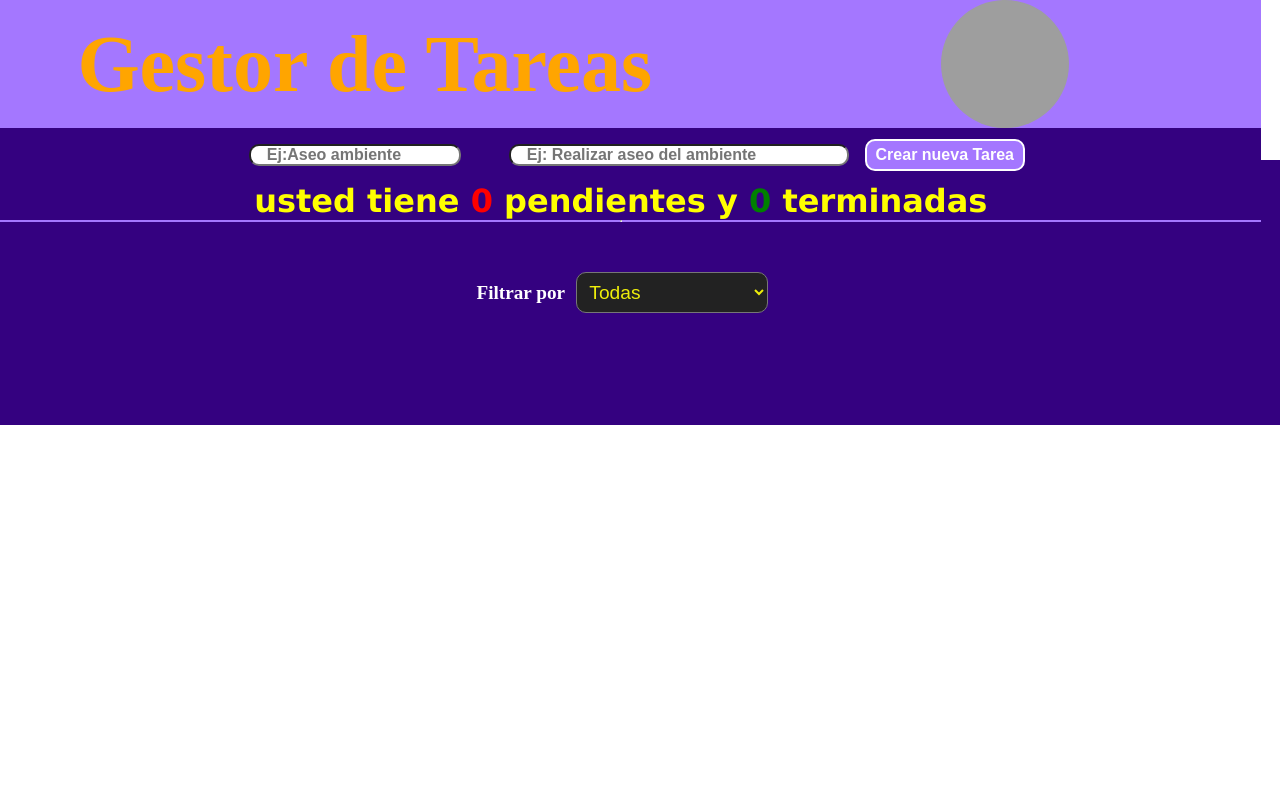
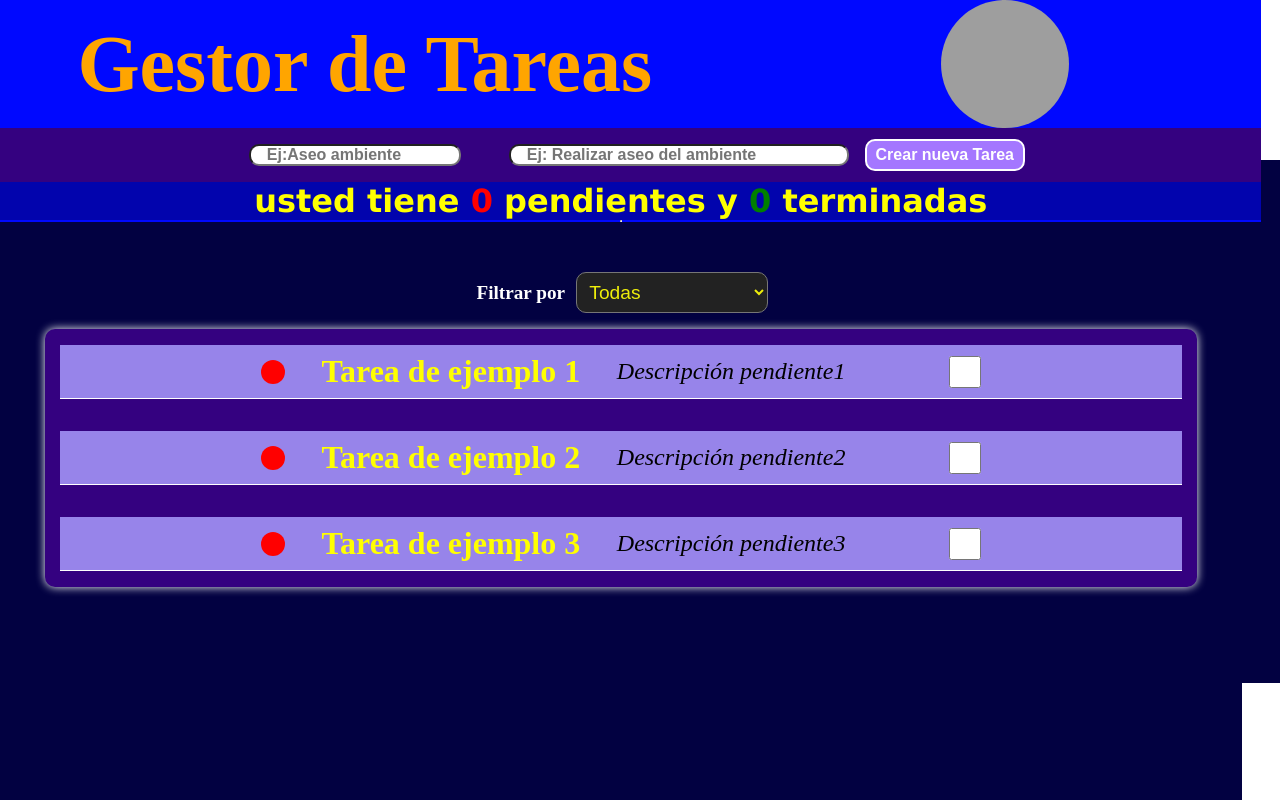
Before and after one commit to erozog125/todoList-React-2024, a React (Vite) app: page / in a window 1280 px wide. Shown: the top 800 px of the page. Built offline with nearby package versions, Linux system fonts and the light colour scheme; grey boxes are pictures that could not be loaded.

Commit message:
Organizando el checked

```diff
--- a/package.json
+++ b/package.json
@@ -11,7 +11,8 @@
   },
   "dependencies": {
     "react": "^18.2.0",
-    "react-dom": "^18.2.0"
+    "react-dom": "^18.2.0",
+    "uuid": "^9.0.1"
   },
   "devDependencies": {
     "@types/react": "^18.2.56",
--- a/src/App.css
+++ b/src/App.css
@@ -10,4 +10,5 @@
   flex-direction: column;
   align-items: center;
   text-align: center;
+  background-color: #020141;
 }
--- a/src/components/Context/Context.jsx
+++ b/src/components/Context/Context.jsx
@@ -1,15 +1,32 @@
 import { createContext, useState } from "react";
+import { v4 as uuidv4 } from 'uuid';
 
 export const tasksContext = createContext();
 
+const tsk = [
+  { id: uuidv4(), title: 'Tarea de ejemplo 1', description: 'Descripción pendiente1',status: false },
+  { id: uuidv4(), title: 'Tarea de ejemplo 2', description: 'Descripción pendiente2',status: true },
+  { id: uuidv4(), title: 'Tarea de ejemplo 3', description: 'Descripción pendiente3',status: false }
+]
+
 export const TasksProvider = ({ children }) => {
 
-  const [tasks, setTasks] = useState([])
+  const [tasks, setTasks] = useState(tsk)
   const [pendingTasks, setPendingTasks] = useState(0)
   const [doneTasks, setDoneTasks] = useState(0)
+  const [isChecked, setIsChecked] = useState(false)
 
   return (
-    <tasksContext.Provider value={{ tasks, setTasks, pendingTasks, setPendingTasks, doneTasks, setDoneTasks }}>
+    <tasksContext.Provider value={{
+      tasks,
+      setTasks,
+      pendingTasks,
+      setPendingTasks,
+      doneTasks,
+      setDoneTasks,
+      isChecked,
+      setIsChecked
+      }}>
       {children}
     </tasksContext.Provider>
   );
--- a/src/components/FilterTasks/FilterTasks.jsx
+++ b/src/components/FilterTasks/FilterTasks.jsx
@@ -1,11 +1,31 @@
-import React from 'react'
+import React, { useContext } from 'react'
 import './FilterTasks.css'
+import { tasksContext } from '../Context/Context'
 
 export const FilterTasks = () => {
+
+  const context = useContext(tasksContext)
+
+  const handleFilters = (event) => {
+    let currentOption = event.target.value
+    console.log(currentOption)
+      let pending = context.tasks.filter( task => task.status === false )
+      let resolved = context.tasks.filter( task => task.status === true )
+      if (currentOption === 'Pendientes') {
+        context.setTasks('Pendientes: ',pending)
+        console.log('Context: ',context.tasks)
+        console.log(pending)
+      } else {
+        context.setTasks(resolved)
+        console.log('Resueltas: ',resolved)
+        console.log('Context: ',context.tasks)
+      }
+  }
+
   return (
     <div className='container-filters'>
       <label>Filtrar por</label>
-      <select name="" id="">
+      <select onChange={handleFilters}>
         <option value="Todas" className=" opt opt1">Todas</option>
         <option value="Pendientes" className=" opt opt2">Pendientes</option>
         <option value="Realizadas" className=" opt opt3">Realizadas</option>
--- a/src/components/ItemTask/ItemTask.jsx
+++ b/src/components/ItemTask/ItemTask.jsx
@@ -1,34 +1,34 @@
-import React, { useState,useContext } from 'react'
-import { tasksContext } from '../Context/Context'
+import React, { useContext, useState, useEffect } from 'react';
+import { tasksContext } from '../Context/Context';
+import './ItemTask.css';
 
-import './ItemTask.css'
-
-export const ItemTask = ({titleTask,content}) => {
-
-  const context = useContext(tasksContext)
+export const ItemTask = ({ titleTask, content, idTask }) => {
+  const context = useContext(tasksContext);
   const [isChecked, setIsChecked] = useState(false)
 
   const handleCheckboxChange = () => {
-    if (isChecked) {
-      context.setDoneTasks(context.doneTasks + 1)
-      // context.setPendingTasks(context.pendingTasks - 1)
-    } else {
-      context.setPendingTasks(context.pendingTasks + 1)
-      // context.setDoneTasks(context.doneTasks - 1)
-    }
-    setIsChecked(!isChecked)
-  }
+    setIsChecked(!isChecked);
+    const updatedTasks = context.tasks.map(task => {
+      console.log(task.status)
+      if (task.id === idTask) {
+        return { ...task, status: !isChecked };
+      }
+      return task;
+    });
+    context.setTasks(updatedTasks);
+    // Actualizar las variables de tareas pendientes y resueltas
+    const pendingTasks = updatedTasks.filter(task => !task.status).length;
+    const doneTasks = updatedTasks.filter(task => task.status).length;
+    context.setPendingTasks(pendingTasks);
+    context.setDoneTasks(doneTasks);
+  };
 
   return (
-    <li className={ isChecked ? 'item-task checked': 'item-task' }>
-      <div className={ isChecked ? 'circle-state circle-green': 'circle-state' }></div>
+    <li id={idTask} className={isChecked ? 'item-task checked' : 'item-task'}>
+      <div className={ isChecked ? 'circle-state circle-green' : 'circle-state'}></div>
       <h2>{titleTask}</h2>
       <p>{content}</p>
-      <input
-        type="checkbox"
-        checked={isChecked}
-        onChange={handleCheckboxChange}
-      />
+      <input type="checkbox" checked={isChecked} onChange={handleCheckboxChange} />
     </li>
-  )
-}
+  );
+};
--- a/src/components/Layouts/Header/Header.css
+++ b/src/components/Layouts/Header/Header.css
@@ -1,7 +1,7 @@
 .header-app {
   width: 100vw;
   height: max-content;
-  background-color: #a477ff;
+  background-color: #0008ff;
   display: flex;
   flex-direction: column;
   align-items: center;
--- a/src/components/Layouts/InfoTasks/InfoTasks.jsx
+++ b/src/components/Layouts/InfoTasks/InfoTasks.jsx
@@ -4,14 +4,6 @@ import { tasksContext } from "../../Context/Context";
 export const InfoTasks = () => {
 
   const context = useContext(tasksContext)
-
-  useEffect( () => {
-      context.tasks.forEach( element => {
-        !element.status
-        ? context.setPendingTasks(context.pendingTasks+1)
-        : context.setDoneTasks(context.doneTasks+1)
-      })
-  } , [context.tasks] )
 
   return(
     <>
--- a/src/components/Layouts/InfoTasks/infoTasks.css
+++ b/src/components/Layouts/InfoTasks/infoTasks.css
@@ -4,7 +4,7 @@
   font-family: Verdana, Geneva, Tahoma, sans-serif;
   color: #ffff00;
   font-size: 2rem;
-  background-color: #340180;
+  background-color: #0204ad;
 }
 
 .task-pending {
--- a/src/components/Layouts/Main/Main.css
+++ b/src/components/Layouts/Main/Main.css
@@ -3,7 +3,7 @@
   padding: 6rem;
   width: 100vw;
   height: max-content;
-  background-color: #340180;
+  background-color: #020141;
   display: flex;
   flex-direction: column;
   align-items: center;
--- a/src/components/Newtask/NewTask.jsx
+++ b/src/components/Newtask/NewTask.jsx
@@ -1,5 +1,6 @@
-import React, { useContext, useState, useEffect } from 'react'
+import React, { useContext, useState } from 'react'
 import { tasksContext } from "../Context/Context";
+import { v4 as uuidv4 } from 'uuid';
 import './NewTask.css'
 
 export const NewTask = () => {
@@ -12,19 +13,18 @@ export const NewTask = () => {
   const handleTitleTask = (event) => setTitleTask(event.target.value)
   const handleDescriptionTask = (event) => setDescriptionTask(event.target.value)
 
-  useEffect(() => {
-    console.log('Soy el array Tasks' + context.tasks)
-  }, [context.tasks])
 
   const handleCreateTask = (event) => {
     event.preventDefault()
 
     const newTask = {
+      id: uuidv4(),
       title: titleTask,
       description: descriptionTask,
       status: false
     }
     context.setTasks([...context.tasks,newTask])
+    context.setPendingTasks(context.pendingTasks + 1)
   }
 
   return (
--- a/src/components/Pages/Home/Home.jsx
+++ b/src/components/Pages/Home/Home.jsx
@@ -11,7 +11,7 @@ import { tasksContext } from '../../Context/Context'
 
 export const Home = () => {
 
-  const otherContext = useContext(tasksContext)
+  const context = useContext(tasksContext)
 
 
   return (
@@ -32,7 +32,14 @@ export const Home = () => {
         <FilterTasks />
         <ContainerTasks>
           {
-            otherContext.tasks.map( (task,idx) => <ItemTask key={task+idx} titleTask={task.title} content={task.description} /> )
+            context.tasks.map( (task,idx) => (
+              <ItemTask
+                key={task+idx}
+                titleTask={task.title}
+                content={task.description}
+                idTask={task.id}
+              />
+            ))
           }
         </ContainerTasks>
       </Main>
```
Also changed, not shown: 1 other file (tests, documents, lock files or other folders).
